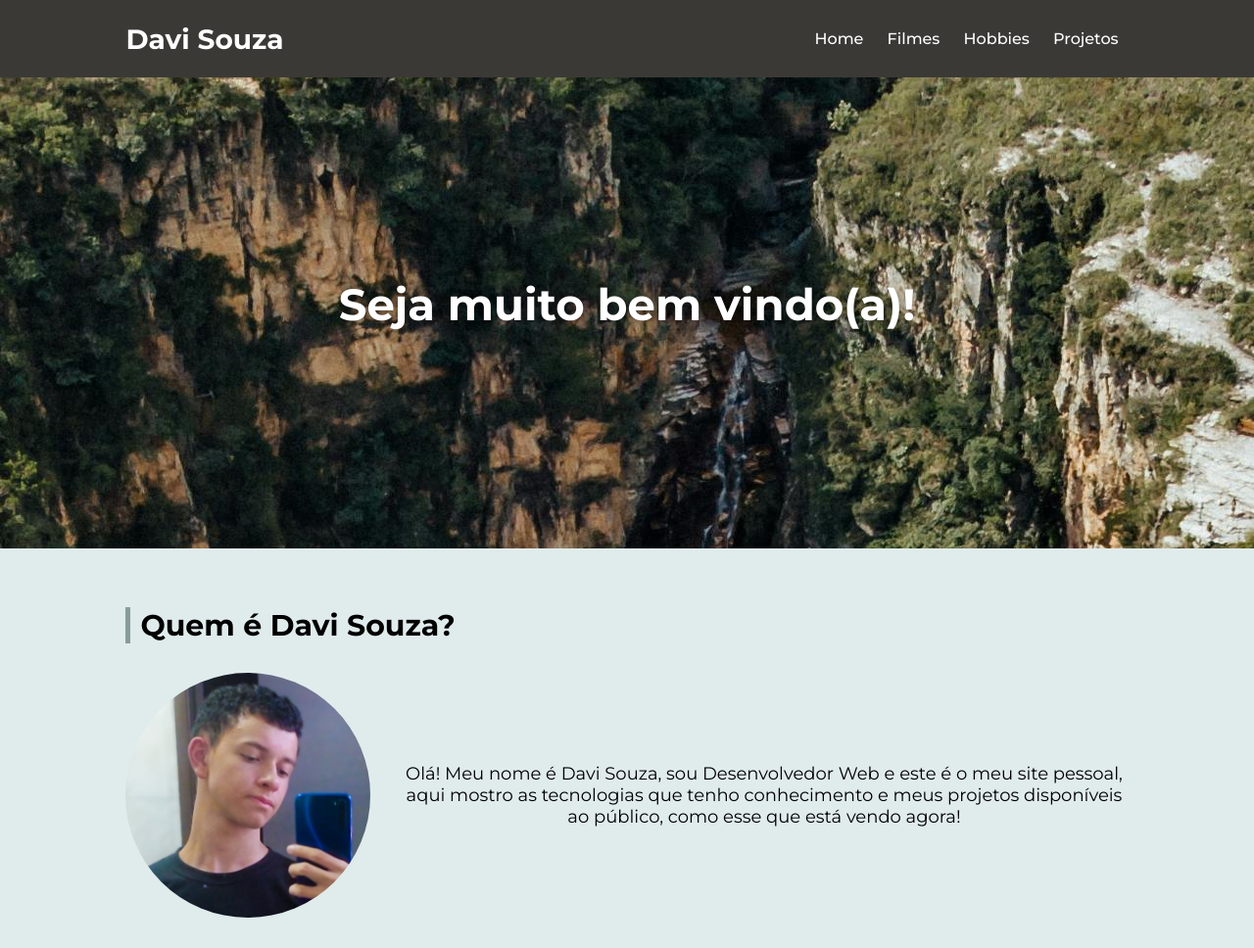
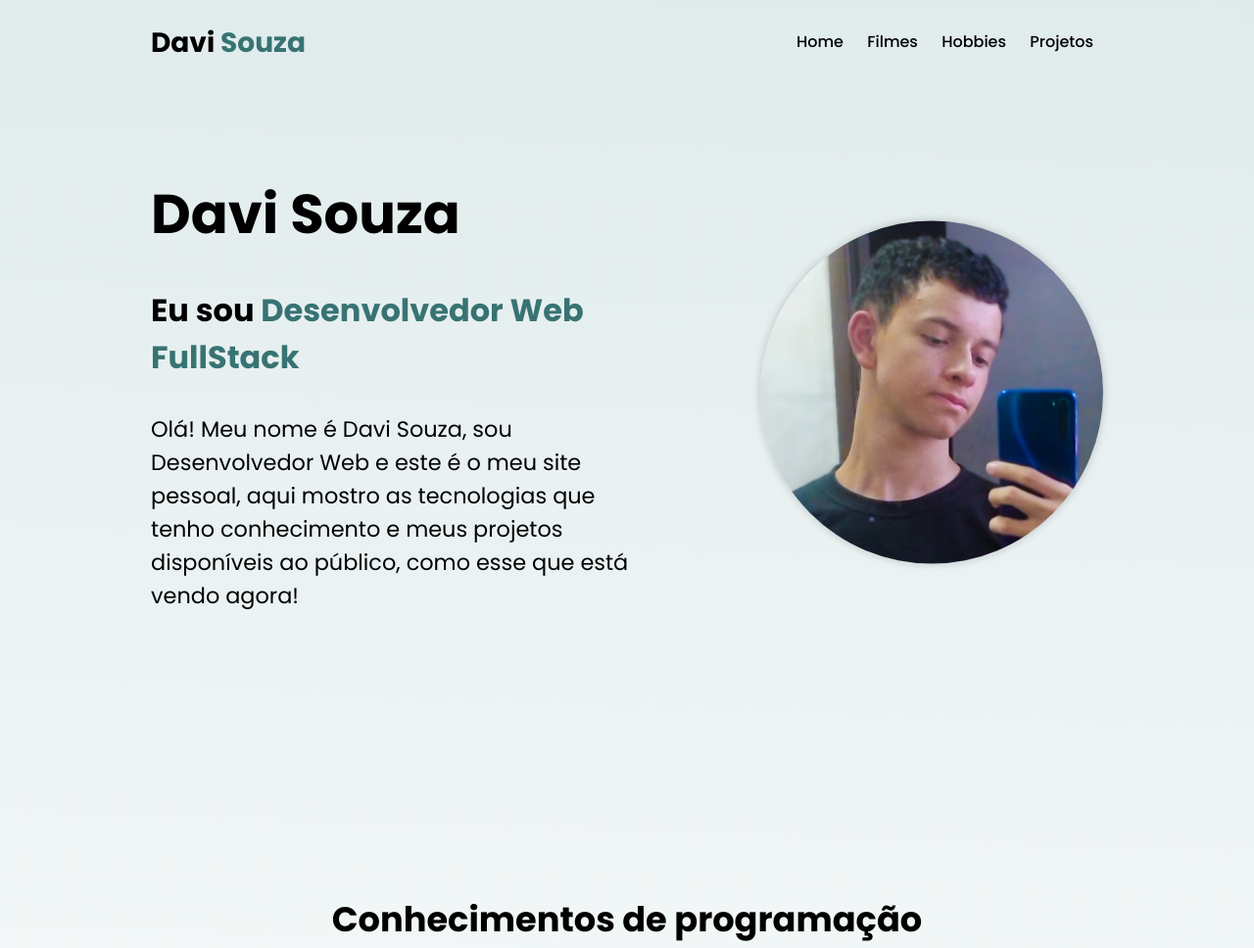
Before and after one commit to DevDaviSVC/personal-website, a plain HTML site: page index.html in a window 1280 px wide. Shown: the top 968 px of the page at 98% size. Drawn offline with Linux system fonts and the light colour scheme.

Commit message:
Personal website update 1.1

```diff
--- a/css/style.css
+++ b/css/style.css
@@ -1,12 +1,30 @@
+:root {
+    scroll-behavior: smooth;
+    --text-color: black;
+    --color-1: #2D3E40;
+    --color-2: #387373;
+    --color-3: #93BFB7;
+    --color-4: #97A6A0;
+    --color-5: #E4F2E7;
+    --color-6: #e0ebec;
+    --color-7: #dae4e4;
+}
+
 * {
     margin: 0;
     padding: 0;
     box-sizing: border-box;
-    font-family: Montserrat, Arial, sans-serif;
+    font-family: Poppins, Arial, sans-serif;
+    user-select: none;
 }
 
-html, body {
-    height: 100%;
+body {
+    background-image: linear-gradient(2deg, white, var(--color-6));
+}
+
+section {
+    min-height: 100vh;
+    padding: 5rem 0;
 }
 
 /* Estillizando o site */
@@ -14,7 +32,7 @@ html, body {
 .container {
     max-width: 1100px;
     width: 100%;
-    padding: 0 3%;
+    padding: 0 4rem;
     margin: 0 auto;
 }
 
@@ -30,14 +48,18 @@ header {
     top: 0;
     left: 0;
     padding: 20px 0;
-    background-color: #3B3936;
-    color: white;
+    backdrop-filter: blur(20px);
+    color: var(--text-color);
     width: 100%;
 }
 
 header .container {
     display: flex;
     align-items: center;
+}
+
+header h2 span {
+    color: var(--color-2);
 }
 
 .logo {
@@ -47,7 +69,7 @@ header .container {
 
 .logo a {
     text-decoration: none;
-    color: white;
+    color: var(--text-color);
 }
 
 nav.desktop-menu {
@@ -64,21 +86,18 @@ nav.desktop-menu li {
     transition: 0.4s;
     display: inline-block;
     padding: 10px;
-    border-radius: 5px;
+    border-bottom: 2px solid transparent;
 }
 
 nav.desktop-menu li:hover {
-    background-color: #e0ebec;
-}
-
-nav.desktop-menu li:hover a {
-    color: #3B3936;
+    transform: translateY(-2px);
+    border-bottom: 2px solid var(--color-2);
 }
 
 nav.desktop-menu a {
     font-weight: 500;
     text-decoration: none;
-    color: white;
+    color: black;
 }
 
 nav.mobile-menu {
@@ -93,7 +112,7 @@ nav.mobile-menu > i {
 
 nav.mobile-menu > ul {
     position: absolute;
-    background-color: #3B3936;
+    background-color: var(--color-7);
     z-index: 999;
     width: 100%;
     top: 100px;
@@ -114,78 +133,95 @@ nav.mobile-menu > ul li a {
     text-decoration: none;
     font-size: 18px;
     font-weight: 500;
-    color: white;
+    color: black;
     width: 100%;
 }
 
 nav.mobile-menu > ul li:hover, nav.mobile-menu > ul li:active {
-    background-color: #302e2c;
-}
-
-/* Começando a estilização do main */
-
-main {
-    margin-top: 60px;
-}
-
-/* Começando a estilização da sessão banner */
-
-section.banner {
-    min-height: 500px;
-    background-image: url("../images/image-banner.jpg");
-    background-attachment: fixed;
-    position: relative;
-}
-
-section.banner .texto-banner {
-    position: absolute;
-    top: 50%;
-    left: 50%;
-    transform: translate(-50%, -50%);
-    font-size: 30px;
-    color: white;
-    text-shadow: 0 0 10px rgba(0, 0, 0, 0.5);
+    background-color: var(--color-3);
 }
 
 /* Começando a estilização da sessão sobre */
 
 section.sobre {
-    padding: 60px 0;
-    background-color: #e0ebec;
+    position: relative;
 }
 
+section.sobre > .container {
+    position: absolute;
+    top: 50%;
+    left: 50%;
+    transform: translate(-50%, -50%);
+    width: 100%;
+}
+
+/* Animação de texto */
+
+section.sobre .text.first-text {
+    font-size: 2rem;
+    margin-bottom: 2rem;
+    font-weight: bold;
+    display: inline-block;
+    position: relative;
+}
+
+section.sobre .text.sec-text {
+    color: var(--color-2);
+}
+
+/* Fim animação de texto */
+
 .header-section {
-    padding-left: 10px;
-    border-left: 5px solid #889C9B;
     font-size: 30px;
     margin-bottom: 30px;
+    font-size: 2.8rem;
+    text-align: center;
 }
 
 section.sobre .flex-container {
     display: flex;
     align-items: center;
+    flex-direction: row-reverse;
+    justify-content: space-between;
+    width: 100%;
 }
 
 section.sobre .image {
     border-radius: 50%;;
-    height: 250px;
-    width: 250px;
+    height: 350px;
+    width: 350px;
     background-image: url('../images/avatar.jpg');
     background-size: 100% 100%;
+    box-shadow: 0 0 10px rgba(0, 0, 0, 0.2);
+    transition: 0.3s ease-in-out;
+}
+
+section.sobre .image:hover {
+    box-shadow: 0 0 20px rgba(0, 0, 0, 0.2),
+                0 0 60px rgba(0, 0, 0, 0.2);
 }
 
 section.sobre .texto-sobre {
-    width: calc(100% - 250px);
-    padding-left: 30px;
-    text-align: center;
-    font-size: 18px;
+    width: 500px;
+    text-align: left;
+    font-size: 1.4rem;
+}
+
+section.sobre .texto-sobre h2 {
+    font-size: 3.5rem;
+    margin-bottom: 2rem;
 }
 
 /* Começando a estilização da sessão skills */
 
 section.skills {
-    padding: 50px 0;
-    background-color: rgb(230, 236, 235);
+
+    min-height: auto;
+    padding: 7rem 0;
+}
+
+section.skills .header-section {
+    font-size: 2.2rem;
 }
 
 section.skills .flex-container {
@@ -196,15 +232,16 @@ section.skills .flex-container {
 }
 
 .skill-single {
-    transition: box-shadow 0.3s;
+    transition: box-shadow 0.3s, transform 0.3s;
     box-shadow: 0;
     width: calc(100%  /3);
-    padding: 30px;
     text-align: center;
+    padding: 1.5rem;
 }
 
 .skill-single:hover {
     box-shadow: 0 0 10px rgba(0, 0, 0, 0.2);
+    transform: scale(1.05);
 }
 
 .skill-single .image {
@@ -269,8 +306,8 @@ footer .flex-container {
 
 /* Começando a estilização da página hobbies */
 
-section.hobbies {
-    padding: 40px 0;
+section.hobbies .header-section {
+    font-weight: bold;
 }
 
 div.hobbies-cards .flex-container {
@@ -333,10 +370,6 @@ div.hobbies-cards .flex-container {
 
 /* Iniciando a estilização de sessão filmes */
 
-section.filmes {
-    padding: 20px 0;
-}
-
 .filme-single {
     width: 100%;
     padding: 20px 0;
@@ -381,18 +414,17 @@ section.filmes {
 
 /* Iniciando a estilização da sessão projetos */
 
-section.projetos {
-    padding: 40px 0;
+section.projetos .header-section {
+    margin-bottom: 3rem;
 }
 
-.flex-container {
-    display: flex;
-    flex-wrap: wrap;
+.grid-container {
+    display: grid;
+    grid-template-columns: repeat(2, 1fr);
+    gap: 2rem;
 }
 
 .projeto-single {
-    width: 50%;
-    padding: 20px;
     text-align: center;
     margin-bottom: 20px;
 }
@@ -413,10 +445,14 @@ section.projetos {
     padding-top: 60%;
     background-color: #ccc;
     margin-bottom: 20px;
-/*    background-image: url(); colocar depois*/
     background-size: cover;
     background-position: center;
     position: relative;
+    transition: transform 0.3s ease-in-out;
+}
+
+.projeto-img:hover {
+    transform: scale(1.02);
 }
 
 .projeto-img a {
@@ -486,10 +522,11 @@ section.projetos {
         width: 100%;
         margin-top: 40px;
         padding-left: 0;
+        text-align: center;
     }
 
-    .projeto-single {
-        width: 100%;
+    section.sobre .flex-container, footer .flex-container {
+        flex-direction: column;
     }
 }
 
@@ -498,6 +535,10 @@ section.projetos {
         margin-top: 30px;
         text-align: center;
         width: 100%;
+    }
+
+    section.skills .header-section {
+        font-size: 2.2rem;
     }
 
     .filme-img {
@@ -510,6 +551,10 @@ section.projetos {
         margin: 0 auto;
         width: 100%;
         height: 100%;
+    }
+
+    .grid-container {
+        grid-template-columns: repeat(1, 1fr);
     }
 }
 
@@ -530,7 +575,20 @@ section.projetos {
         margin-bottom: 30px;
     }
 
+    section.skills .header-section {
+        font-size: 2rem;
+    }
+
     .card-single-wraper {
         width: 100%;
     }
 }
+
+::-webkit-scrollbar {
+    width: 10px;
+    background-color: #e0ebec;
+}
+
+::-webkit-scrollbar-thumb {
+    background-color: #2d2b29;
+}
--- a/index.html
+++ b/index.html
@@ -7,17 +7,15 @@
         <meta name="viewport" content="width=device-width, initial-scale=1.0, maximum-scale=1.0" />
         <title>Davi Souza</title>
 
-        <!-- Importando Montserrat font -->
+        <!-- Importando Poppins font -->
         <link rel="preconnect" href="https://fonts.googleapis.com">
         <link rel="preconnect" href="https://fonts.gstatic.com" crossorigin>
-        <link href="https://fonts.googleapis.com/css2?family=Montserrat:ital,wght@0,100..900;1,100..900&display=swap" rel="stylesheet">
+        <link href="https://fonts.googleapis.com/css2?family=Kanit:ital,wght@0,100;0,200;0,300;0,400;0,500;0,600;0,700;0,800;0,900;1,100;1,200;1,300;1,400;1,500;1,600;1,700;1,800;1,900&family=Montserrat:ital,wght@0,100..900;1,100..900&family=Poppins:ital,wght@0,100;0,200;0,300;0,400;0,500;0,600;0,700;0,800;0,900;1,100;1,200;1,300;1,400;1,500;1,600;1,700;1,800;1,900&display=swap" rel="stylesheet">
 
         <!-- Adicionando fontawesome -->
         <link rel="stylesheet" href="https://use.fontawesome.com/releases/v5.7.0/css/all.css" integrity="sha384-lZN37f5QGtY3VHgisS14W3ExzMWZxybE1SJSEsQp9S+oqd12jhcu+A56Ebc1zFSJ" crossorigin="anonymous">
 
         <link href="css/style.css" rel="stylesheet" />
-
-        <!-- color: https://color.adobe.com/pt/explore -->
 
     </head>
 
@@ -25,7 +23,7 @@
 
         <header>
             <div class="container">
-                <h2 class="logo"><a href="/">Davi Souza</a></h2>
+                <h2 class="logo"><a href="index.html">Davi <span>Souza</span></a></h2>
                 <nav class="desktop-menu">
                     <ul>
                         <li><a href="index.html">Home</a></li>
@@ -47,24 +45,18 @@
         </header>
 
         <main>
-                <section class="banner">
-                    <div class="background-banner"></div>
-                    <div class="container">
-                        <div class="texto-banner">
-                            <h1>Seja muito bem vindo(a)!</h1>
-                        </div><!-- texto-banner -->
-                    </div><!-- container -->
-                </section><!-- banner -->
-
                 <section class="sobre">
                     <div class="container">
-                        <h2 class="header-section">Quem é Davi Souza?</h2>
                         <div class="flex-container">
                             <div class="image">
 
                             </div><!-- image -->
                             <div class="texto-sobre">
-                                Olá! Meu nome é Davi Souza, sou Desenvolvedor Web e este é o meu site pessoal, aqui mostro as tecnologias que tenho conhecimento e meus projetos disponíveis ao público, como esse que está vendo agora!
+                                <h2>Davi Souza</h2>
+                                <span class="text first-text">Eu sou <span class="text sec-text">Desenvolvedor Web FullStack</span></span>
+                                <p>
+                                    Olá! Meu nome é Davi Souza, sou Desenvolvedor Web e este é o meu site pessoal, aqui mostro as tecnologias que tenho conhecimento e meus projetos disponíveis ao público, como esse que está vendo agora!
+                                </p>
                             </div><!-- sobre -->
                         </div><!-- flex-container -->
                     </div><!-- container -->
```
Also changed, not shown: filmes.html (+5 -5 lines), hobbies.html (+5 -5 lines), projetos.html (+21 -6 lines), images/to-do-list-project.jpg (added).
